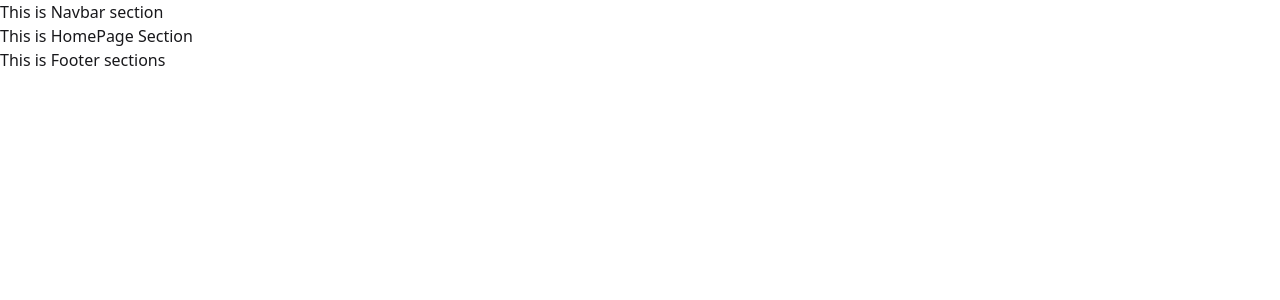
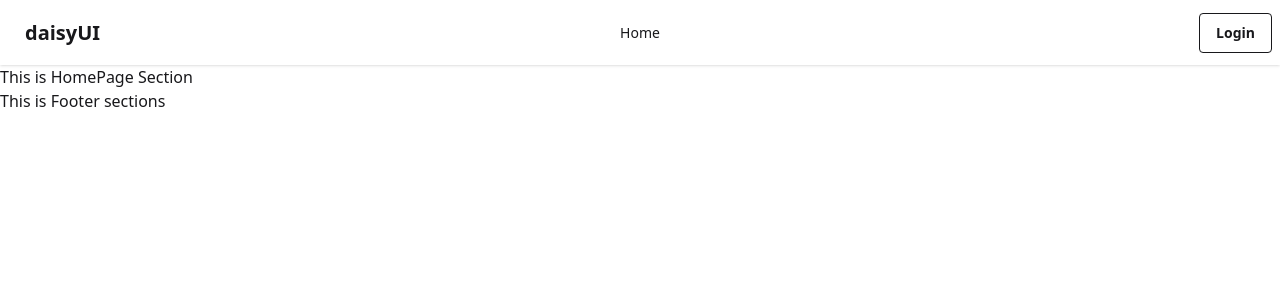
Before and after one commit to Ariful3031/online-learning-platform-server-repo, a React (Vite) app: page / in a window 1280 px wide. Shown: the top 300 px of the page. Built offline with nearby package versions, Linux system fonts and the light colour scheme.

Commit message:
added to the all routes setup

```diff
--- /dev/null
+++ b/src/Components/Layout/DashBoardLayout.jsx
@@ -0,0 +1,11 @@
+import React from 'react';
+
+const DashBoardLayout = () => {
+    return (
+        <div>
+            <h1>This is DashBoard Layout section</h1>
+        </div>
+    );
+};
+
+export default DashBoardLayout;
--- a/src/Components/Navbar/Navbar.jsx
+++ b/src/Components/Navbar/Navbar.jsx
@@ -1,9 +1,37 @@
 import React from 'react';
+import { Link, NavLink } from 'react-router';
 
 const Navbar = () => {
+    const Links = <>
+        <li><NavLink to='/'>Home</NavLink></li>
+    </>
     return (
-        <div>
-            <h1>This is Navbar section</h1>
+        <div className="navbar bg-base-100 shadow-sm">
+            <div className="navbar-start">
+                <div className="dropdown">
+                    <div tabIndex={0} role="button" className="btn btn-ghost lg:hidden">
+                        <svg xmlns="http://www.w3.org/2000/svg" className="h-5 w-5" fill="none" viewBox="0 0 24 24" stroke="currentColor"> <path strokeLinecap="round" strokeLinejoin="round" strokeWidth="2" d="M4 6h16M4 12h8m-8 6h16" /> </svg>
+                    </div>
+                    <ul
+                        tabIndex="-1"
+                        className="menu menu-sm dropdown-content bg-base-100 rounded-box z-1 mt-3 w-52 p-2 shadow">
+                        {
+                            Links
+                        }
+                    </ul>
+                </div>
+                <a className="btn btn-ghost text-xl">daisyUI</a>
+            </div>
+            <div className="navbar-center hidden lg:flex">
+                <ul className="menu menu-horizontal px-1">
+                    {
+                        Links
+                    }
+                </ul>
+            </div>
+            <div className="navbar-end">
+                <Link className="btn btn-outline">Login</Link>
+            </div>
         </div>
     );
 };
--- /dev/null
+++ b/src/Components/Pages/CoursePage/CoursesPage.jsx
@@ -0,0 +1,11 @@
+import React from 'react';
+
+const CoursesPage = () => {
+    return (
+        <div>
+            <h1>This is Course Page section</h1>
+        </div>
+    );
+};
+
+export default CoursesPage;
--- /dev/null
+++ b/src/Components/Pages/DashboardPages/AddCourse.jsx
@@ -0,0 +1,11 @@
+import React from 'react';
+
+const AddCourse = () => {
+    return (
+        <div>
+            <h1>This is Dashboard Add course</h1>
+        </div>
+    );
+};
+
+export default AddCourse;
--- /dev/null
+++ b/src/Components/Pages/DashboardPages/MyAddedCourse.jsx
@@ -0,0 +1,11 @@
+import React from 'react';
+
+const MyAddedCourse = () => {
+    return (
+        <div>
+            <h1>This is Dashboard My added course</h1>
+        </div>
+    );
+};
+
+export default MyAddedCourse;
--- /dev/null
+++ b/src/Components/Pages/DashboardPages/MyEnrolledCourse.jsx
@@ -0,0 +1,11 @@
+import React from 'react';
+
+const MyEnrolledCourse = () => {
+    return (
+        <div>
+            <h1>This is Dashboard MyEnrolledCourse</h1>
+        </div>
+    );
+};
+
+export default MyEnrolledCourse;
--- a/src/Components/Routes.jsx
+++ b/src/Components/Routes.jsx
@@ -1,6 +1,7 @@
 import { createBrowserRouter } from "react-router";
 import MainLayout from "./Layout/MainLayout";
 import HomePage from "./Pages/HomePage/HomePage";
+import DashBoardLayout from "./Layout/DashBoardLayout";
 
 const router = createBrowserRouter([
     {
@@ -13,5 +14,10 @@
             }
         ]
     },
+    {
+        path: '/dashboard',
+        element: <DashBoardLayout></DashBoardLayout>
+
+    }
 ]);
 export default router;
```
